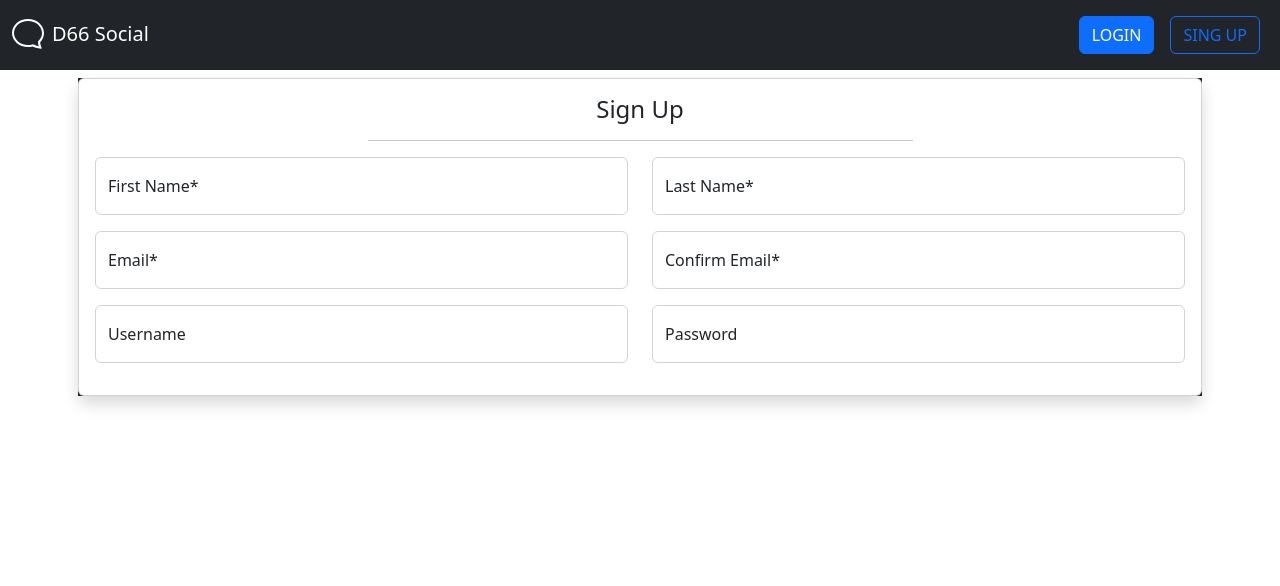
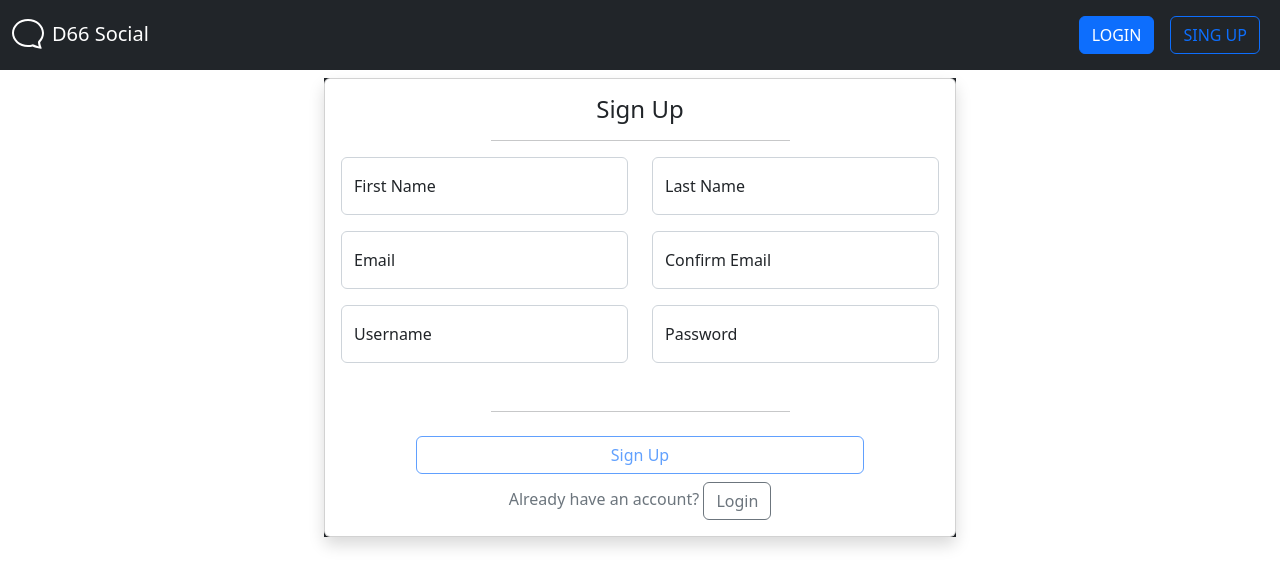
Before and after one commit to RMompati/d66-social, an Angular app in the folder d66-social-app/: page /signup in a window 1280 px wide. Shown: the top 586 px of the page. Built offline with nearby package versions, Linux system fonts and the light colour scheme.

Commit message:
Add match fields validator.

```diff
--- a/d66-social-app/src/app/app.component.css
+++ b/d66-social-app/src/app/app.component.css
@@ -0,0 +1,3 @@
+body{
+  text-align: center;
+}
--- a/d66-social-app/src/app/auth/signup/signup.component.html
+++ b/d66-social-app/src/app/auth/signup/signup.component.html
@@ -1,52 +1,88 @@
-<div class="container text-center p-2">
-  <form class="bg-dark">
+<div class="container-fluid p-2">
+  <div class="d-flex">
+    <div class="col-md-3"></div>
+    <div class="col-md-6">
+      <form class="bg-dark text-center" [formGroup]="signupForm">
         <div class="card shadow">
-      <div class="card-body align-items-center">
+          <div class="card-body">
             <h4 class="card-title">Sign Up</h4>
             <hr width="50%" class="ms-auto me-auto">
             <div class="row">
               <div class="col">
                 <div class="form-floating mb-3">
-              <input type="text" class="form-control" id="firstName" name="firstName" placeholder="i.e, John">
-              <label for="firstName">First Name*</label>
+                  <input [formControlName]="'firstName'" type="text" class="form-control" id="firstName" name="firstName" placeholder="i.e, John"
+                    [ngClass]="fieldClass('firstName')">
+                  <label for="firstName">First Name</label>
+                  <div class="invalid-feedback">
+                    Please provide a valid first name
+                  </div>
                 </div>
               </div>
               <div class="col">
                 <div class="form-floating mb-3">
-              <input type="text" class="form-control" id="lastName" name="lastName" placeholder="i.e, Doe">
-              <label for="lastName">Last Name*</label>
+                  <input [formControlName]="'lastName'" type="text" class="form-control" id="lastName" name="lastName" placeholder="i.e, Doe"
+                    [ngClass]="fieldClass('lastName')">
+                  <label for="lastName">Last Name</label>
+                  <div class="invalid-feedback">
+                    Please provide a valid last name
+                  </div>
                 </div>
               </div>
             </div>
             <div class="row">
               <div class="col">
                 <div class="form-floating mb-3">
-              <input type="email" class="form-control" id="email" name="email" placeholder="i.e, John.Doe@domail.com">
-              <label for="email">Email*</label>
+                  <input [formControlName]="'email'" type="email" class="form-control" id="email" name="email" placeholder="i.e, John.Doe@domail.com"
+                    [ngClass]="fieldClass('email')">
+                  <label for="email">Email</label>
+                  <div class="invalid-feedback">
+                    Please provide a valid email
+                  </div>
                 </div>
               </div>
               <div class="col">
                 <div class="form-floating mb-3">
-              <input type="email" class="form-control" id="confirmEmail" name="confirmEmail" placeholder="i.e, John.Doe@domail.com">
-              <label for="confirmEmail">Confirm Email*</label>
+                  <input  [formControlName]="'confirmEmail'" type="email" class="form-control" id="confirmEmail" name="confirmEmail" placeholder="i.e, John.Doe@domail.com"
+                    [ngClass]="fieldClass('confirmEmail', true)">
+                  <label for="confirmEmail">Confirm Email</label>
+                  <div class="invalid-feedback">
+                    The two emails should match
+                  </div>
                 </div>
               </div>
             </div>
             <div class="row">
               <div class="col">
-            <div class="form-floating mb-3">
-              <input type="text" class="form-control" id="username" name="username" placeholder="i.e, John">
+                <div class="form-floating">
+                  <input [formControlName]="'username'" type="text" class="form-control" id="username" name="username" placeholder="i.e, John"
+                    [ngClass]="fieldClass('username')">
                   <label for="username">Username</label>
+                  <div class="invalid-feedback">
+                    Please provide a valid username
+                  </div>
                 </div>
               </div>
               <div class="col">
-            <div class="form-floating mb-3">
-              <input type="text" class="form-control" id="password" name="password" placeholder="***">
+                <div class="form-floating">
+                  <input [formControlName]="'password'" type="text" class="form-control" id="password" name="password" placeholder="***"
+                    [ngClass]="fieldClass('password')">
                   <label for="password">Password</label>
+                  <div class="invalid-feedback">
+                    Please provide a valid password
                   </div>
                 </div>
               </div>
             </div>
           </div>
+          <div class="d-grid gap-2 m-3">
+            <hr width="50%" class="ms-auto me-auto">
+            <button class="btn btn-outline-primary w-75 m-auto" [disabled]="signupForm.invalid">Sign Up</button>
+
+            <span class="text-muted">Already have an account? <a class="btn btn-outline-secondary" routerLink="/login">Login</a></span>
+          </div>
+        </div>
       </form>
     </div>
+    <div class="col-md-3"></div>
+  </div>
+</div>
--- a/d66-social-app/src/app/auth/signup/signup.component.ts
+++ b/d66-social-app/src/app/auth/signup/signup.component.ts
@@ -1,5 +1,6 @@
 import { Component, OnInit } from '@angular/core';
-import { FormControl, FormGroup, Validators } from '@angular/forms';
+import { AbstractControl, FormControl, FormGroup, ValidatorFn, Validators } from '@angular/forms';
+import { matchValidator } from 'src/app/validators/form-validators';
 
 @Component({
   selector: 'app-signup',
@@ -8,18 +9,46 @@ import { FormControl, FormGroup, Validators } from '@angular/forms';
 })
 export class SignupComponent implements OnInit {
 
-  // signupForm!: FormGroup;
+  signupForm!: FormGroup;
 
   constructor() { }
 
   ngOnInit(): void {
-    // this.signupForm = new FormGroup({
-    //   firstName: new FormControl('', Validators.required),
-    //   lastName: new FormControl('', Validators.required),
-    //   email: new FormControl('', [Validators.required, Validators.email]),
-    //   username: new FormControl('', Validators.required),
-    //   password: new FormControl('', Validators.required),
-    // });
+    this.signupForm = new FormGroup({
+      firstName: new FormControl('', Validators.required),
+      lastName: new FormControl('', Validators.required),
+      email: new FormControl('', [Validators.required, Validators.email]),
+      confirmEmail: new FormControl('', [Validators.required, Validators.email,
+          matchValidator('email', 'confirmEmail')]),
+      username: new FormControl('', Validators.required),
+      password: new FormControl('', Validators.required),
+    });
   }
 
+  getField(field: string) {
+    return this.signupForm.get(field)!;
+  }
+
+  isInvalid(field: string): boolean {
+    const thisField = this.getField(field);
+    return !thisField.valid && thisField.touched
+  }
+
+  isValid(field: string): boolean {
+    const thisField = this.getField(field);
+    return thisField.valid && thisField.touched
+  }
+
+  fieldClass(field: string, match: boolean = false): string {
+    var isInvalid = this.isInvalid(field);
+
+    if (match) {
+      isInvalid = this.fieldHasError(field) || isInvalid;
+    }
+    return isInvalid ? 'is-invalid' : this.isValid(field) ? 'is-valid': '';
+  }
+
+  fieldHasError(field: string): boolean {
+    return  this.getField(field).hasError('mismatch')
+  }
 }
--- /dev/null
+++ b/d66-social-app/src/app/validators/form-validators.ts
@@ -0,0 +1,15 @@
+import { AbstractControl, ValidatorFn } from "@angular/forms";
+
+export function matchValidator(matchTo: string, toMatch: string): ValidatorFn {
+  return (control: AbstractControl) => {
+
+    const firstField = control.parent?.get(matchTo)?.value;
+    const secondField = control.parent?.get(toMatch)?.value;
+
+     if (firstField !== secondField) {
+      return {mismatch: true};
+     }
+
+    return null;
+  }
+}
```
Lines whose indentation alone changed are shown as unchanged.
